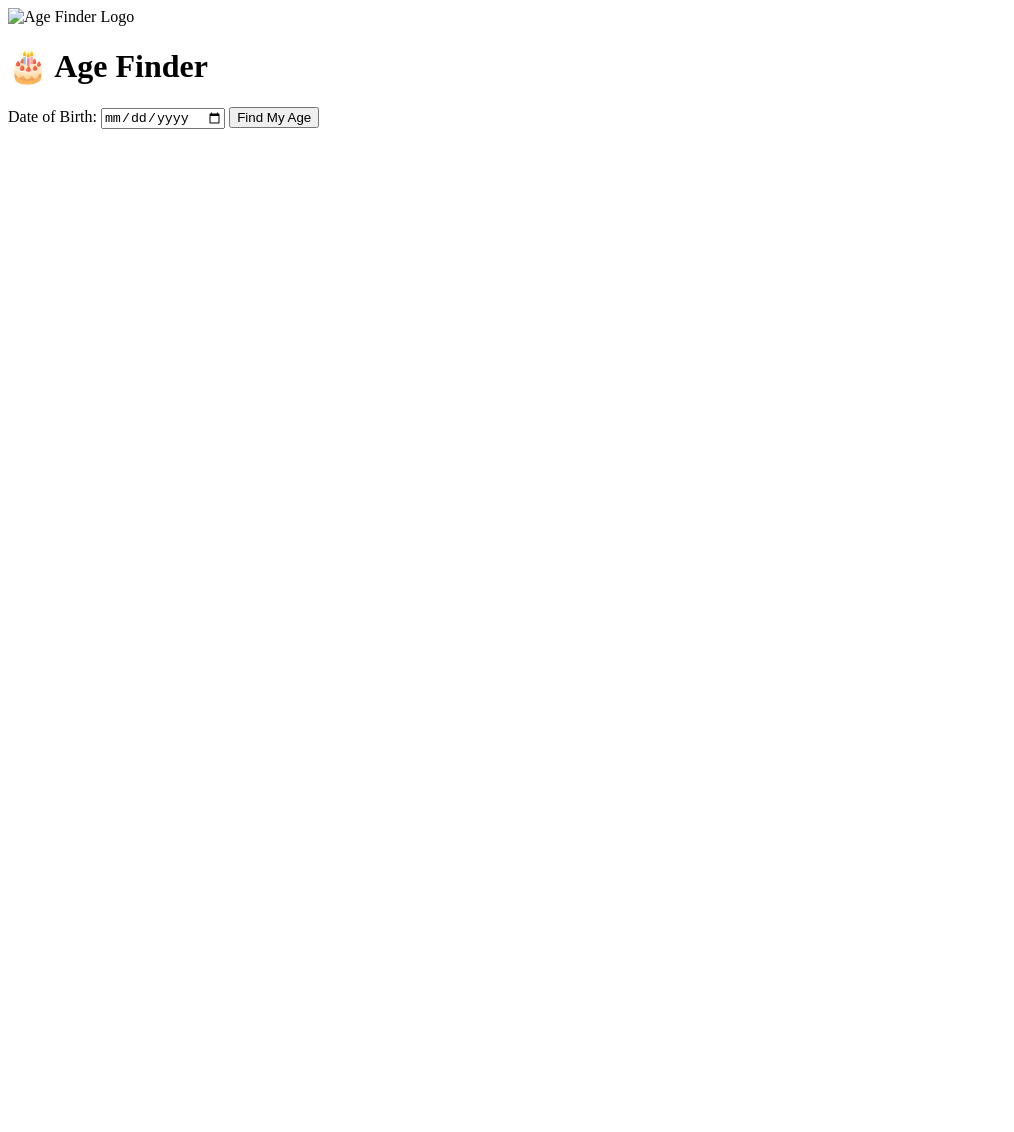
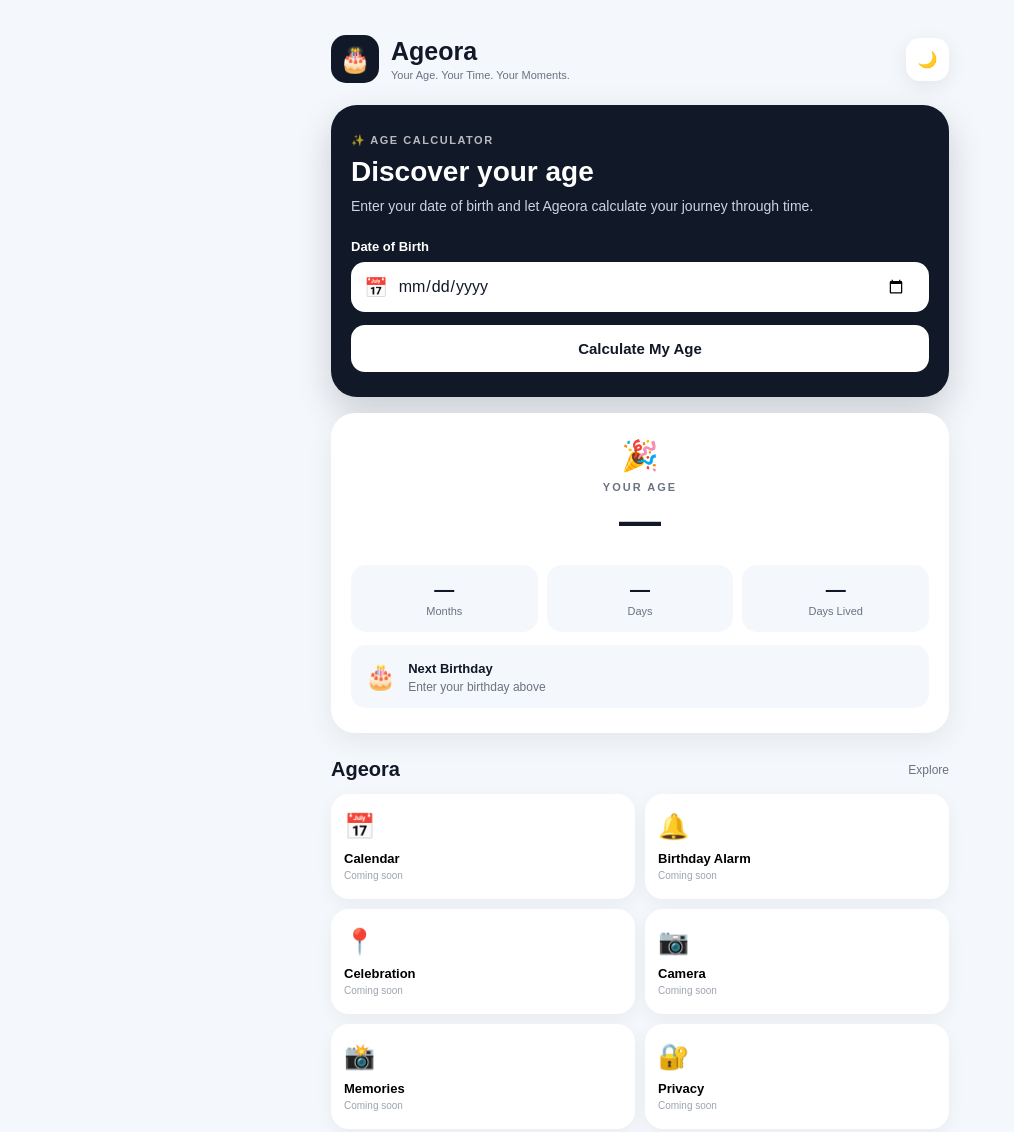
Before and after one commit to harta3490-eng/my-first-app, a website: page docs/index.html in a window 1280 px wide. Shown: the top 1132 px of the page, without its empty margins (0-1014 px from the left). Before the commit the page ends 800 px from the top, so only its background shows below. Drawn offline with Linux system fonts and the light colour scheme.

Commit message:
Redesign Ageora mobile interface

```diff
--- a/docs/index.html
+++ b/docs/index.html
@@ -2,23 +2,175 @@
 <html lang="en">
 <head>
     <meta charset="UTF-8">
-    <meta name="viewport" content="width=device-width, initial-scale=1.0">
-    <title>Age Finder</title>
+    <meta name="viewport" content="width=device-width, initial-scale=1.0, viewport-fit=cover">
+
+    <meta name="theme-color" content="#111827">
+    <meta name="description" content="Ageora - Your Age. Your Time. Your Moments.">
+
+    <title>Ageora</title>
+
+    <link rel="manifest" href="manifest.json">
+    <link rel="stylesheet" href="style.css">
 </head>
+
 <body>
 
-    <img src="agefinder.png" alt="Age Finder Logo" width="120">
-<h1>🎂 Age Finder</h1>
+<div class="app">
 
-    <label for="dob">Date of Birth:</label>
-    <input type="date" id="dob">
+    <header class="topbar">
+        <div class="brand">
+            <div class="logo">🎂</div>
+            <div>
+                <h1>Ageora</h1>
+                <p>Your Age. Your Time. Your Moments.</p>
+            </div>
+        </div>
 
-    <button onclick="calculateAge()">Find My Age</button>
+        <button class="icon-btn" id="themeBtn" aria-label="Change theme">
+            🌙
+        </button>
+    </header>
 
-    <h2 id="age"></h2>
-    <p id="nextBirthday"></p>
+    <main>
 
-    <script src="script.js"></script>
+        <!-- AGE CALCULATOR -->
+        <section class="hero-card">
+
+            <div class="welcome">
+                <span>✨ AGE CALCULATOR</span>
+                <h2>Discover your age</h2>
+                <p>Enter your date of birth and let Ageora calculate your journey through time.</p>
+            </div>
+
+            <label for="dob">Date of Birth</label>
+
+            <div class="date-box">
+                <span>📅</span>
+                <input type="date" id="dob">
+            </div>
+
+            <button class="primary-btn" onclick="calculateAge()">
+                Calculate My Age
+            </button>
+
+        </section>
+
+        <!-- RESULT -->
+        <section class="result-card" id="resultCard">
+
+            <div class="result-icon">🎉</div>
+
+            <p class="small-title">YOUR AGE</p>
+            <div id="age" class="age-number">—</div>
+
+            <div class="stats">
+
+                <div class="stat">
+                    <strong id="months">—</strong>
+                    <span>Months</span>
+                </div>
+
+                <div class="stat">
+                    <strong id="days">—</strong>
+                    <span>Days</span>
+                </div>
+
+                <div class="stat">
+                    <strong id="livedDays">—</strong>
+                    <span>Days Lived</span>
+                </div>
+
+            </div>
+
+            <div class="birthday-box">
+                <span>🎂</span>
+                <div>
+                    <strong>Next Birthday</strong>
+                    <p id="nextBirthday">Enter your birthday above</p>
+                </div>
+            </div>
+
+        </section>
+
+        <!-- QUICK FEATURES -->
+        <section class="section">
+
+            <div class="section-heading">
+                <h2>Ageora</h2>
+                <span>Explore</span>
+            </div>
+
+            <div class="feature-grid">
+
+                <button class="feature">
+                    <span>📅</span>
+                    <strong>Calendar</strong>
+                    <small>Coming soon</small>
+                </button>
+
+                <button class="feature">
+                    <span>🔔</span>
+                    <strong>Birthday Alarm</strong>
+                    <small>Coming soon</small>
+                </button>
+
+                <button class="feature">
+                    <span>📍</span>
+                    <strong>Celebration</strong>
+                    <small>Coming soon</small>
+                </button>
+
+                <button class="feature">
+                    <span>📷</span>
+                    <strong>Camera</strong>
+                    <small>Coming soon</small>
+                </button>
+
+                <button class="feature">
+                    <span>📸</span>
+                    <strong>Memories</strong>
+                    <small>Coming soon</small>
+                </button>
+
+                <button class="feature">
+                    <span>🔐</span>
+                    <strong>Privacy</strong>
+                    <small>Coming soon</small>
+                </button>
+
+            </div>
+
+        </section>
+
+        <!-- ABOUT -->
+        <section class="about-card">
+
+            <span class="about-icon">✨</span>
+
+            <h2>About Ageora</h2>
+
+            <p>
+                Ageora is your personal age, birthday and life-moments
+                companion. Calculate your age, remember important dates,
+                plan celebrations and keep your special moments close.
+            </p>
+
+            <p class="tagline">
+                Your Age. Your Time. Your Moments.
+            </p>
+
+        </section>
+
+    </main>
+
+    <footer>
+        <p>© 2026 Ageora</p>
+        <p>Celebrate Every Moment 🎉</p>
+    </footer>
+
+</div>
+
+<script src="script.js"></script>
 
 </body>
 </html>
--- a/docs/script.js
+++ b/docs/script.js
@@ -1,60 +1,103 @@
+function calculateAge() {
+    const dobValue = document.getElementById("dob").value;
 
-
-
-function calculateAge() {
-    const dob = document.getElementById("dob").value;
-
-    if (!dob) {
-        alert("Please enter your date of birth");
+    if (!dobValue) {
+        alert("Please enter your date of birth.");
         return;
     }
 
-    const birthDate = new Date(dob);
+    const birthDate = new Date(dobValue + "T00:00:00");
     const today = new Date();
 
-    let age = today.getFullYear() - birthDate.getFullYear();
+    if (birthDate > today) {
+        alert("Date of birth cannot be in the future.");
+        return;
+    }
 
-    const birthdayThisYear = new Date(
-        today.getFullYear(),
-        birthDate.getMonth(),
-        birthDate.getDate()
+    let years = today.getFullYear() - birthDate.getFullYear();
+    let months = today.getMonth() - birthDate.getMonth();
+    let days = today.getDate() - birthDate.getDate();
+
+    if (days < 0) {
+        months--;
+
+        const previousMonth = new Date(
+            today.getFullYear(),
+            today.getMonth(),
+            0
+        );
+
+        days += previousMonth.getDate();
+    }
+
+    if (months < 0) {
+        years--;
+        months += 12;
+    }
+
+    const livedDays = Math.floor(
+        (today - birthDate) / (1000 * 60 * 60 * 24)
     );
 
-    if (today < birthdayThisYear) {
-        age--;
-    }
-
-    // Next birthday
     let nextBirthday = new Date(
         today.getFullYear(),
         birthDate.getMonth(),
         birthDate.getDate()
     );
 
-    if (today >= nextBirthday) {
+    if (nextBirthday < today) {
         nextBirthday.setFullYear(today.getFullYear() + 1);
     }
 
-    const options = {
-        weekday: "long",
-        day: "numeric",
-        month: "long"
-    };
+    const daysRemaining = Math.ceil(
+        (nextBirthday - today) / (1000 * 60 * 60 * 24)
+    );
 
     const birthdayText = nextBirthday.toLocaleDateString(
         "en-US",
-        options
+        {
+            weekday: "long",
+            day: "numeric",
+            month: "long"
+        }
     );
 
-    const difference = nextBirthday - today;
-    const daysRemaining = Math.ceil(
-        difference / (1000 * 60 * 60 * 24)
-    );
+    document.getElementById("age").textContent =
+        years + " years";
 
-    document.getElementById("age").innerHTML =
-        "Your Age: " + age + " years";
+    document.getElementById("months").textContent =
+        months;
+
+    document.getElementById("days").textContent =
+        days;
+
+    document.getElementById("livedDays").textContent =
+        livedDays.toLocaleString();
 
     document.getElementById("nextBirthday").innerHTML =
-        "Next Birthday: " + birthdayText +
-        "<br>Days Remaining: " + daysRemaining;
+        birthdayText +
+        "<br>" +
+        daysRemaining +
+        " days remaining 🎉";
 }
+
+
+// Dark mode
+const themeBtn = document.getElementById("themeBtn");
+
+themeBtn.addEventListener("click", () => {
+    document.body.classList.toggle("dark");
+
+    const dark = document.body.classList.contains("dark");
+
+    themeBtn.textContent = dark ? "☀️" : "🌙";
+
+    localStorage.setItem("ageoraTheme", dark ? "dark" : "light");
+});
+
+
+// Remember theme
+if (localStorage.getItem("ageoraTheme") === "dark") {
+    document.body.classList.add("dark");
+    themeBtn.textContent = "☀️";
+}
--- /dev/null
+++ b/docs/style.css
@@ -0,0 +1,344 @@
+* {
+    box-sizing: border-box;
+    margin: 0;
+    padding: 0;
+}
+
+:root {
+    font-family: Arial, Helvetica, sans-serif;
+    background: #f4f7fb;
+    color: #111827;
+}
+
+body {
+    min-height: 100vh;
+    background: #f4f7fb;
+}
+
+button,
+input {
+    font: inherit;
+}
+
+button {
+    cursor: pointer;
+}
+
+.app {
+    width: 100%;
+    max-width: 650px;
+    margin: auto;
+    padding: 18px 16px 40px;
+}
+
+.topbar {
+    display: flex;
+    justify-content: space-between;
+    align-items: center;
+    margin-bottom: 22px;
+}
+
+.brand {
+    display: flex;
+    align-items: center;
+    gap: 12px;
+}
+
+.logo {
+    width: 48px;
+    height: 48px;
+    display: grid;
+    place-items: center;
+    background: #111827;
+    border-radius: 15px;
+    font-size: 25px;
+}
+
+.brand h1 {
+    font-size: 25px;
+}
+
+.brand p {
+    font-size: 11px;
+    color: #6b7280;
+    margin-top: 3px;
+}
+
+.icon-btn {
+    width: 43px;
+    height: 43px;
+    border: 0;
+    border-radius: 14px;
+    background: white;
+    box-shadow: 0 5px 20px rgba(0,0,0,.08);
+}
+
+.hero-card {
+    background: #111827;
+    color: white;
+    border-radius: 26px;
+    padding: 25px 20px;
+    box-shadow: 0 15px 35px rgba(17,24,39,.18);
+}
+
+.welcome span {
+    font-size: 11px;
+    letter-spacing: 1.5px;
+    font-weight: bold;
+    opacity: .7;
+}
+
+.welcome h2 {
+    font-size: 28px;
+    margin: 8px 0;
+}
+
+.welcome p {
+    color: #cbd5e1;
+    line-height: 1.5;
+    font-size: 14px;
+    margin-bottom: 22px;
+}
+
+label {
+    display: block;
+    font-size: 13px;
+    margin-bottom: 8px;
+    font-weight: bold;
+}
+
+.date-box {
+    background: white;
+    border-radius: 14px;
+    display: flex;
+    align-items: center;
+    padding: 0 13px;
+    margin-bottom: 13px;
+}
+
+.date-box span {
+    font-size: 19px;
+}
+
+.date-box input {
+    width: 100%;
+    border: 0;
+    outline: none;
+    padding: 15px 10px;
+    background: transparent;
+    color: #111827;
+}
+
+.primary-btn {
+    width: 100%;
+    border: 0;
+    border-radius: 14px;
+    padding: 15px;
+    background: white;
+    color: #111827;
+    font-weight: bold;
+    font-size: 15px;
+}
+
+.primary-btn:active {
+    transform: scale(.98);
+}
+
+.result-card {
+    background: white;
+    border-radius: 24px;
+    padding: 25px 20px;
+    margin-top: 16px;
+    text-align: center;
+    box-shadow: 0 8px 28px rgba(0,0,0,.07);
+}
+
+.result-icon {
+    font-size: 30px;
+}
+
+.small-title {
+    color: #6b7280;
+    font-size: 11px;
+    font-weight: bold;
+    letter-spacing: 2px;
+    margin-top: 8px;
+}
+
+.age-number {
+    font-size: 42px;
+    font-weight: 800;
+    margin: 4px 0 20px;
+}
+
+.stats {
+    display: grid;
+    grid-template-columns: repeat(3, 1fr);
+    gap: 9px;
+}
+
+.stat {
+    background: #f4f7fb;
+    border-radius: 15px;
+    padding: 13px 5px;
+}
+
+.stat strong {
+    display: block;
+    font-size: 20px;
+}
+
+.stat span {
+    color: #6b7280;
+    font-size: 11px;
+}
+
+.birthday-box {
+    display: flex;
+    align-items: center;
+    text-align: left;
+    gap: 12px;
+    background: #f4f7fb;
+    border-radius: 15px;
+    padding: 14px;
+    margin-top: 13px;
+}
+
+.birthday-box > span {
+    font-size: 25px;
+}
+
+.birthday-box strong {
+    font-size: 13px;
+}
+
+.birthday-box p {
+    font-size: 12px;
+    color: #6b7280;
+    margin-top: 3px;
+}
+
+.section {
+    margin-top: 25px;
+}
+
+.section-heading {
+    display: flex;
+    justify-content: space-between;
+    align-items: center;
+    margin-bottom: 13px;
+}
+
+.section-heading h2 {
+    font-size: 20px;
+}
+
+.section-heading span {
+    color: #6b7280;
+    font-size: 12px;
+}
+
+.feature-grid {
+    display: grid;
+    grid-template-columns: repeat(2, 1fr);
+    gap: 10px;
+}
+
+.feature {
+    border: 0;
+    background: white;
+    border-radius: 18px;
+    padding: 18px 13px;
+    text-align: left;
+    box-shadow: 0 5px 18px rgba(0,0,0,.05);
+}
+
+.feature span {
+    font-size: 25px;
+    display: block;
+    margin-bottom: 10px;
+}
+
+.feature strong {
+    display: block;
+    font-size: 13px;
+}
+
+.feature small {
+    display: block;
+    color: #9ca3af;
+    margin-top: 4px;
+    font-size: 10px;
+}
+
+.about-card {
+    background: #111827;
+    color: white;
+    border-radius: 23px;
+    padding: 23px 20px;
+    margin-top: 25px;
+}
+
+.about-icon {
+    font-size: 25px;
+}
+
+.about-card h2 {
+    margin: 8px 0;
+}
+
+.about-card p {
+    color: #cbd5e1;
+    font-size: 13px;
+    line-height: 1.6;
+}
+
+.about-card .tagline {
+    color: white;
+    font-weight: bold;
+    margin-top: 13px;
+}
+
+footer {
+    text-align: center;
+    color: #9ca3af;
+    font-size: 11px;
+    margin-top: 28px;
+    line-height: 1.8;
+}
+
+@media (min-width: 700px) {
+    .app {
+        padding-top: 35px;
+    }
+}
+
+/* DARK MODE */
+
+body.dark {
+    background: #080b12;
+    color: white;
+}
+
+body.dark .result-card,
+body.dark .feature,
+body.dark .icon-btn {
+    background: #151a24;
+    color: white;
+}
+
+body.dark .stat,
+body.dark .birthday-box {
+    background: #202735;
+}
+
+body.dark .stat span,
+body.dark .birthday-box p,
+body.dark .brand p,
+body.dark .section-heading span {
+    color: #9ca3af;
+}
+
+body.dark .date-box input {
+    color: #111827;
+}
```
Also changed, not shown: docs/manifest.json (added).
